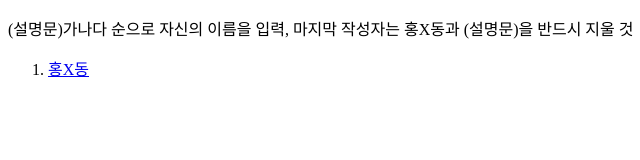
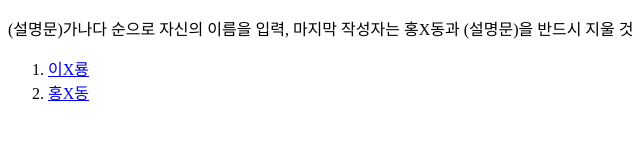
Before and after one commit to drmrlee2030/drmrlee2030.github.io, a plain HTML site: page WebContent/WEB-INF/20xx.html in a window 1280 px wide. Shown: the full height of the page, 0-640 px from the left. Drawn offline with nearby package versions, Linux system fonts and the light colour scheme.

Commit message:
이용자 추가(이몽룡)

```diff
--- a/WebContent/WEB-INF/20xx.html
+++ b/WebContent/WEB-INF/20xx.html
@@ -10,6 +10,7 @@
 <body>
 <p>(설명문)가나다 순으로 자신의 이름을 입력, 마지막 작성자는 홍X동과 (설명문)을 반드시 지울 것</p>
 <ol type ="1">
+<li><a href="https://wwwwww.github.io/index.html" target="_blank">이X룡</a></li>
 <li><a href="https://xxxxxx.github.io/index.html" target="_blank">홍X동</a></li>
 </ol>
 </body></html>
```
